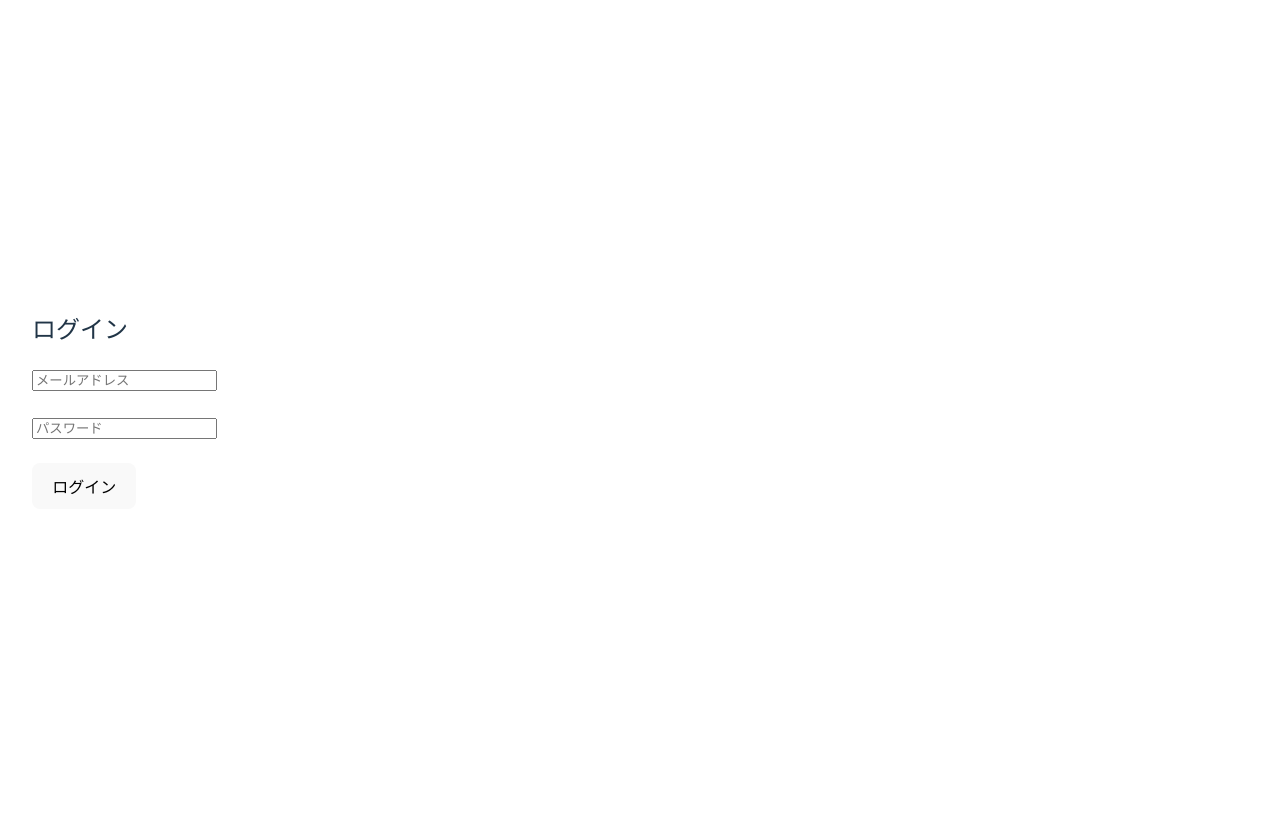
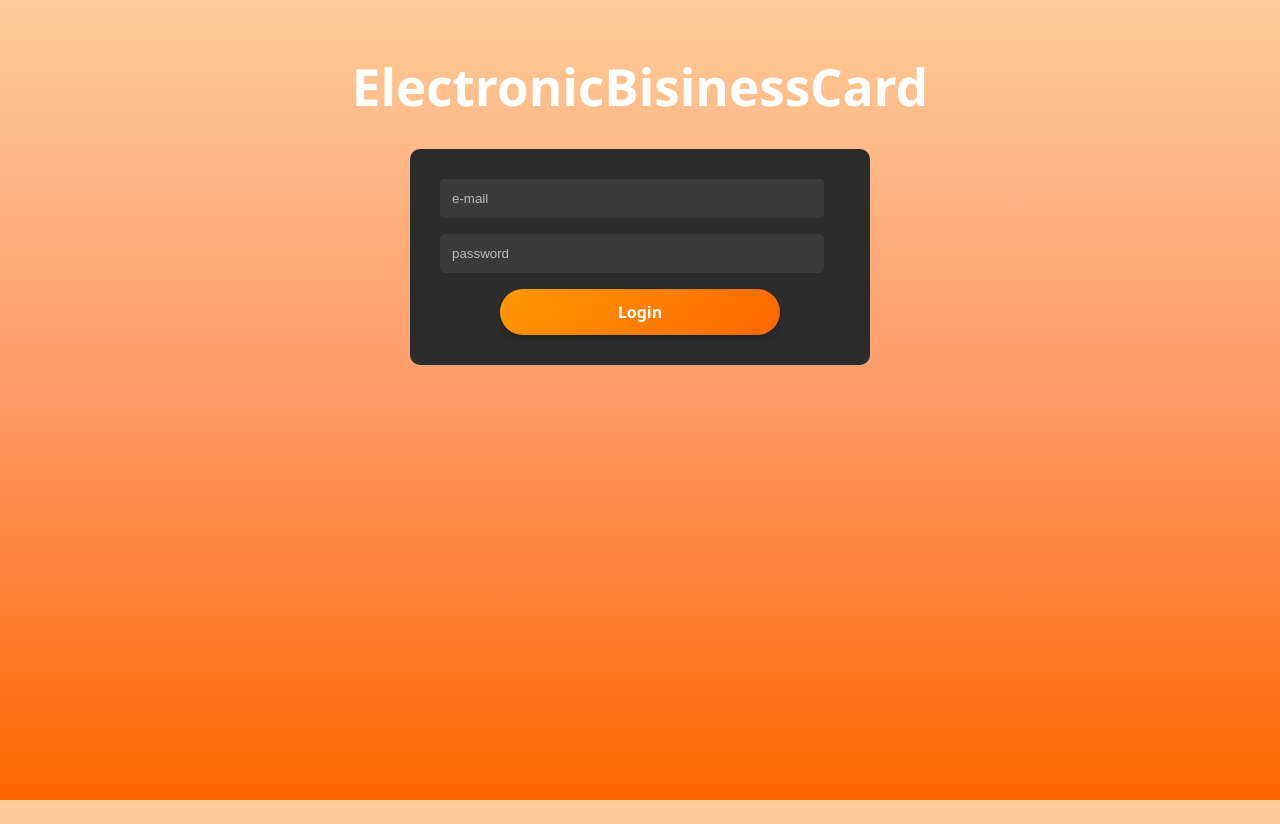
Before and after one commit to thisismine-kai/ElectronicBusinessCard, a React (Vite) app: page / in a window 1280 px wide. Before the commit the page ends 800 px from the top, so only its background shows below. Built offline with nearby package versions, Linux system fonts and the light colour scheme.

Commit message:
ログイン画面のデザインを追加　新規ユーザーの登録はまだ

```diff
--- /dev/null
+++ b/src/pages/LoginPage.css
@@ -0,0 +1,108 @@
+/* 親要素のbodyかhtmlに高さ100%を指定しておく */
+html,
+body {
+    height: 100%;
+    margin: 0;
+    padding: 0;
+    /* background-color: #ff7f50;
+     */
+    background: linear-gradient(to bottom, #ffcc99, #ff9966, #ff6600);
+
+    font-family: 'Segoe UI', sans-serif;
+}
+
+.login-appname-container {
+    height: 100vh;
+    display: flex;
+    flex-direction: column;
+    /* ← これが縦並び */
+    justify-content: center;
+    /* 縦方向中央 */
+    align-items: center;
+    /* 横方向中央 */
+    justify-content: flex-start;
+    /* ← 上寄せに変更 */
+    padding-top: 3rem;
+    /* ← 上からの距離を調整 */
+}
+
+.app-name-tag {
+    text-align: center;
+    color: white;
+
+}
+
+/* 中央寄せ用のラッパー */
+body {
+    display: flex;
+    justify-content: center;
+    /* 横中央 */
+    align-items: center;
+    /* 縦中央 */
+}
+
+/* ログインフォーム自体のスタイル */
+.login-container {
+    background-color: #2c2c2c;
+    color: white;
+    padding-top: 30px;
+    padding-bottom: 30px;
+    padding-left: 30px;
+    padding-right: 30px;
+    width: 100%;
+    max-width: 400px;
+    border-radius: 10px;
+    box-shadow: 0 0 10px rgba(255, 255, 255, 0.1);
+}
+
+.login-container h2 {
+    text-align: center;
+    margin-bottom: 1.5rem;
+}
+
+.login-container input {
+    width: 90%;
+    padding: 0.75rem;
+    margin-bottom: 1rem;
+    border: none;
+    border-radius: 5px;
+    background-color: #3a3a3a;
+    color: white;
+}
+
+.login-container input::placeholder {
+    color: #bbbbbb;
+}
+
+.login-container button {
+    width: 70%;
+    padding: 0.75rem;
+    background: linear-gradient(135deg, #ff9900, #ff6600);
+    /* オレンジグラデーション */
+    color: rgb(255, 255, 255);
+    border: none;
+    border-radius: 30px;
+    font-weight: bold;
+    cursor: pointer;
+    transition: 0.3s;
+    font-size: 1rem;
+    box-shadow: 0 4px 6px rgba(0, 0, 0, 0.2);
+    /* ほんのり影 */
+}
+
+.login-container button:hover {
+    /* background-color: black;
+    color: white; */
+  background: linear-gradient(135deg, #ff7f50, #e65c00); /* ホバー時少し濃く */
+  transform: scale(1.03); /* ちょっと浮き上がる感 */
+}
+
+.button-container {
+    text-align: center;
+}
+
+.login-container p {
+    color: red;
+    text-align: center;
+    margin-top: 1rem;
+}
--- a/src/pages/LoginPage.jsx
+++ b/src/pages/LoginPage.jsx
@@ -3,6 +3,7 @@ import React, { useState } from "react";
 import { signInWithEmailAndPassword } from "firebase/auth";
 import { auth } from "../firebase";
 import { useNavigate } from "react-router-dom";
+import "./LoginPage.css";
 
 const LoginPage = () => {
   const [email, setEmail] = useState("");
@@ -22,27 +23,40 @@ const LoginPage = () => {
   };
 
   return (
-    <div style={{ padding: "2rem" }}>
-      <h2>ログイン</h2>
+    <div className="login-appname-container">
+      <div className="app-name-tag">
+        <h1>ElectronicBisinessCard</h1>
+      </div>
+      <div className="login-container">
+        {/* <h2>
+          login-form
+        </h2> */}
         <form onSubmit={handleLogin}>
           <input
             type="email"
-          placeholder="メールアドレス"
+            placeholder="e-mail"
             value={email}
             onChange={(e) => setEmail(e.target.value)}
             required
-        /><br /><br />
+          /><br/>
           <input
             type="password"
-          placeholder="パスワード"
+            placeholder="password"
             value={password}
             onChange={(e) => setPassword(e.target.value)}
             required
-        /><br /><br />
-        <button type="submit">ログイン</button>
+          /><br />
+          <div className="button-container">
+            <button type="submit">Login</button>
+          </div>
         </form>
-      {error && <p style={{ color: "red" }}>{error}</p>}
+
+
+        {error && <p>{error}</p>}
       </div>
+    </div>
+
+
   );
 };
 
```
Lines whose indentation alone changed are shown as unchanged.
